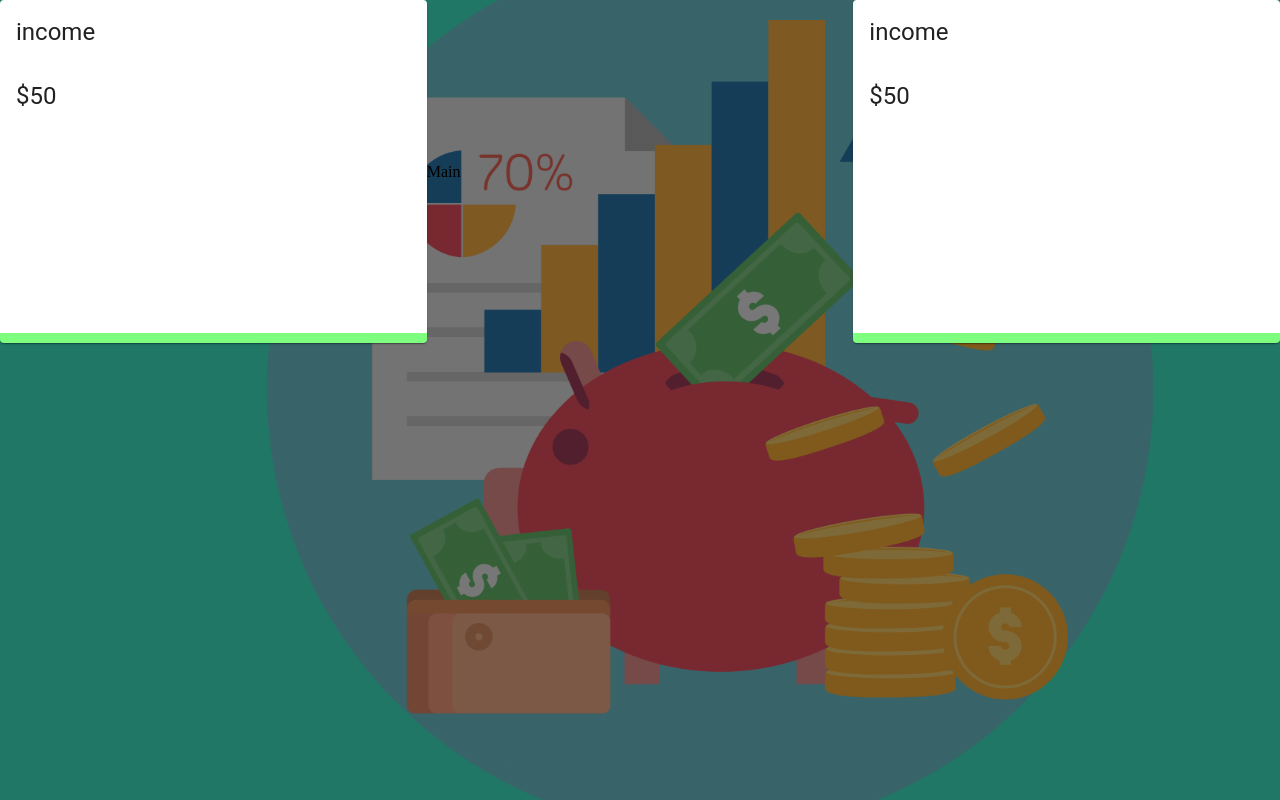
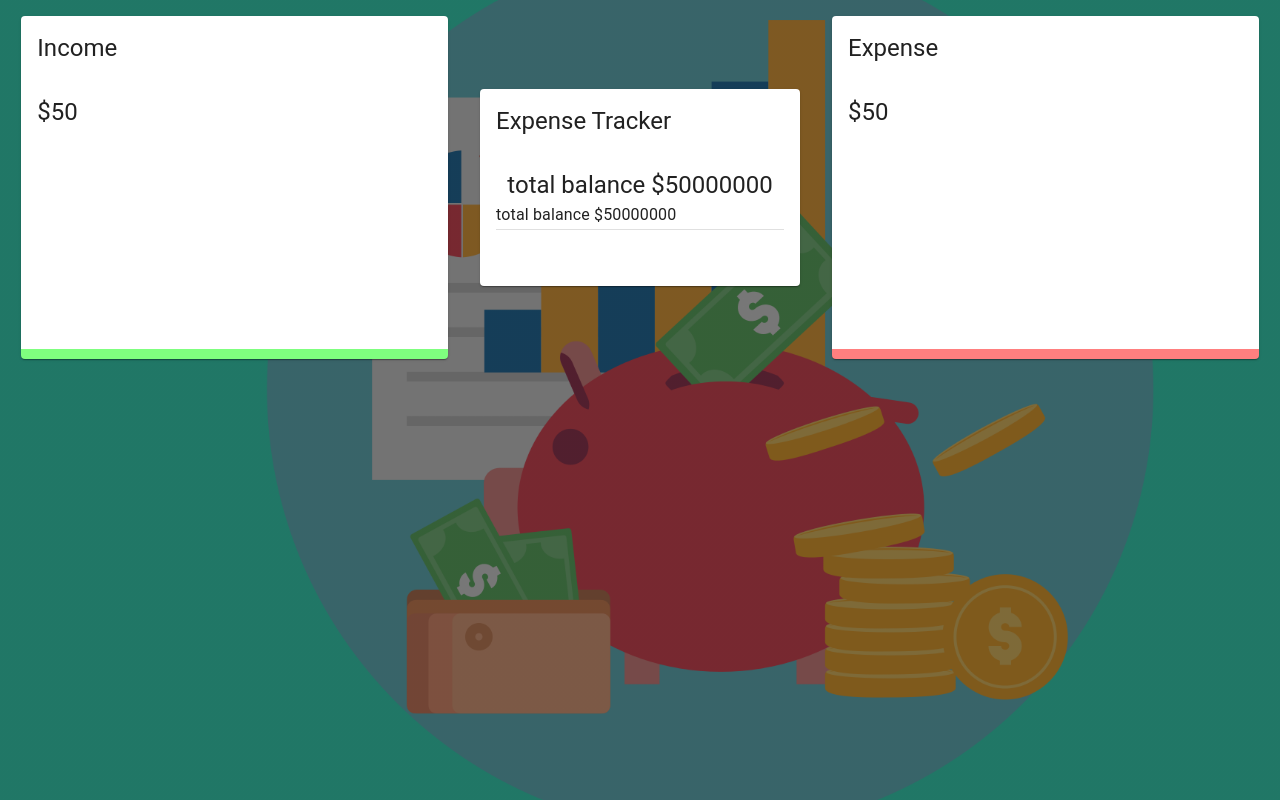
Before and after one commit to Carson0350/BudgetNanny, a React (Create React App) app in the folder budget-nanny/: page / in a window 1280 px wide. Built offline with nearby package versions, Linux system fonts and the light colour scheme.

Commit message:
income, expense, and main  cards created

```diff
--- a/budget-nanny/src/App.js
+++ b/budget-nanny/src/App.js
@@ -1,23 +1,28 @@
 import React from 'react'
 
 import { Grid } from '@material-ui/core'
+
 import Details from './components/Details/Details';
+import Main from './components/Main/Main';
+
+import useStyles from './styles'
 
 function App() {
+  const classes = useStyles();
   return (
     <div>
-      <Grid container spaceing={0} alignItems='center' justify='center' styles={{ height: '100vh'}}>
+      <Grid className={classes.grid} container spaceing={0} alignItems='center' justify='center' styles={{ height: '100vh'}}>
 
         <Grid item xs={12} sm={4}>
-          <Details/>
+          <Details title='Income' />
+        </Grid>
+
+        <Grid item xs={12} sm={3}>
+          <Main />
         </Grid>
 
         <Grid item xs={12} sm={4}>
-          Main
-        </Grid>
-
-        <Grid item xs={12} sm={4}>
-          <Details/>
+          <Details title='Expense' />
         </Grid>
 
       </Grid>
--- a/budget-nanny/src/components/Details/Details.jsx
+++ b/budget-nanny/src/components/Details/Details.jsx
@@ -4,12 +4,12 @@ import { Doughnut } from 'react-chartjs-2';
 
 import useStyles from './styles'
 
-const Details = () => {
+const Details = ({ title }) => {
   const classes = useStyles();
 
   return (
-    <Card className={classes.income}>
-      <CardHeader title='income'/>
+    <Card className={title === 'Income' ? classes.income : classes.expense}>
+      <CardHeader title={title}/>
       <CardContent>
         <Typography variant='h5'>$50</Typography>
         <Doughnut />
--- /dev/null
+++ b/budget-nanny/src/components/Main/Form/styles.js
@@ -0,0 +1,12 @@
+import { makeStyles } from '@material-ui/core/styles';
+
+export default makeStyles(() => ({
+  radioGroup: {
+    display: 'flex',
+    justifyContent: 'center',
+    marginBottom: '-10px',
+  },
+  button: {
+    marginTop: '20px',
+  },
+}));
--- /dev/null
+++ b/budget-nanny/src/components/Main/Main.jsx
@@ -0,0 +1,29 @@
+import React from 'react'
+import { Card, CardHeader, CardContent, Typography, Grid, Divider} from '@material-ui/core';
+
+import useStyles from './styles'
+
+const Main = ({ title }) => {
+  const classes = useStyles();
+
+  return (
+    <Card className={classes.root}>
+      <CardHeader title='Expense Tracker'/>
+      <CardContent>
+        <Typography align='center' variant='h5'>total balance $50000000</Typography>
+        <Typography variant='subtitle1' styles={{ lineHeight: '1.5em', marginTop: '20px'}}>total balance $50000000</Typography>
+        <Divider />
+        {/* <Form/> */}
+      </CardContent>
+      <CardContent className={classes.CardContent}>
+        <Grid container spacing={2}>
+          <Grid item xs={12}>
+            {/* <List/> */}
+          </Grid>
+        </Grid>
+      </CardContent>
+    </Card>
+  )
+};
+
+export default Main
--- /dev/null
+++ b/budget-nanny/src/components/Main/styles.js
@@ -0,0 +1,24 @@
+import { makeStyles } from '@material-ui/core/styles';
+
+export default makeStyles((theme) => ({
+  media: {
+    height: 0,
+    paddingTop: '56.25%', // 16:9
+  },
+  expand: {
+    transform: 'rotate(0deg)',
+    marginLeft: 'auto',
+    transition: theme.transitions.create('transform', {
+      duration: theme.transitions.duration.shortest,
+    }),
+  },
+  expandOpen: {
+    transform: 'rotate(180deg)',
+  },
+  cartContent: {
+    paddingTop: 0,
+  },
+  divider: {
+    margin: '20px 0',
+  },
+}));
```
Also changed, not shown: budget-nanny/src/components/Main/Form/Form.jsx (added, +28 -0 lines), 1 other file (tests, documents, lock files or other folders).
